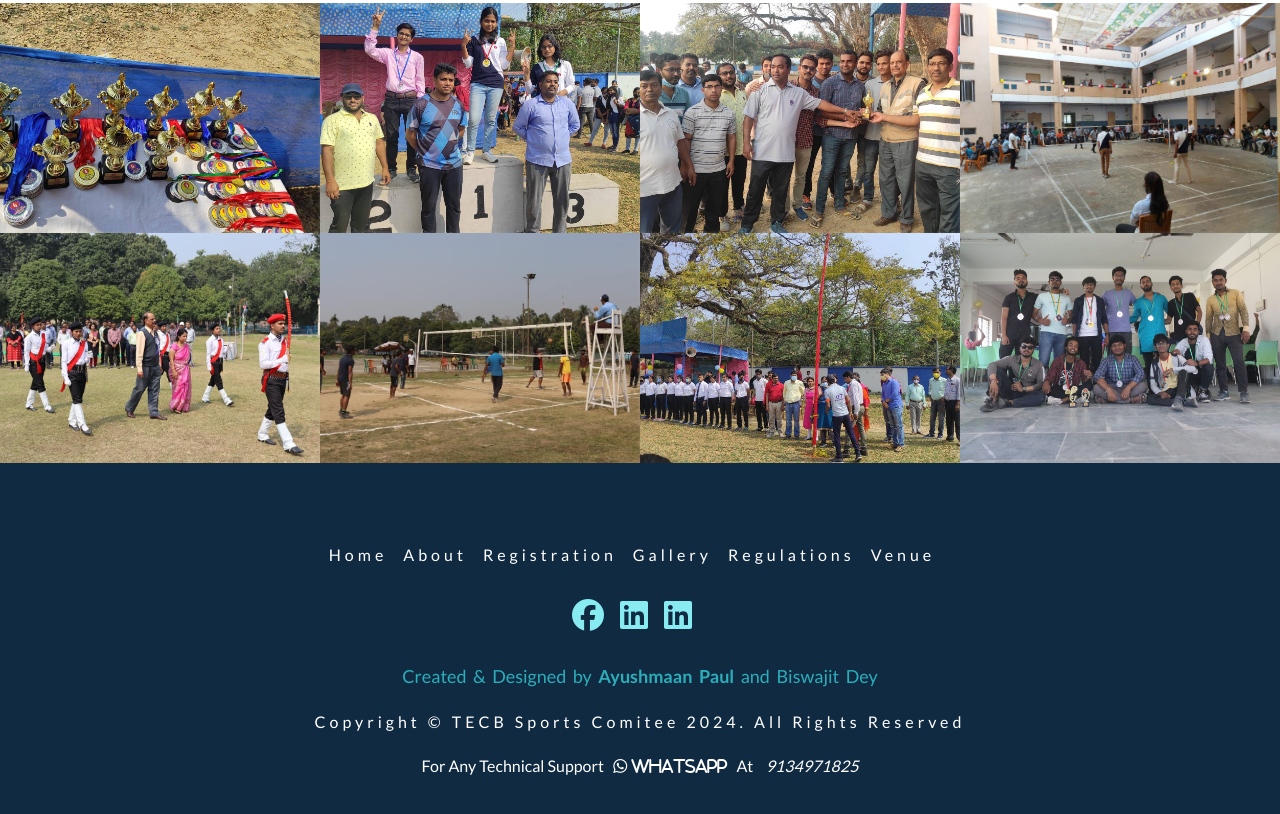
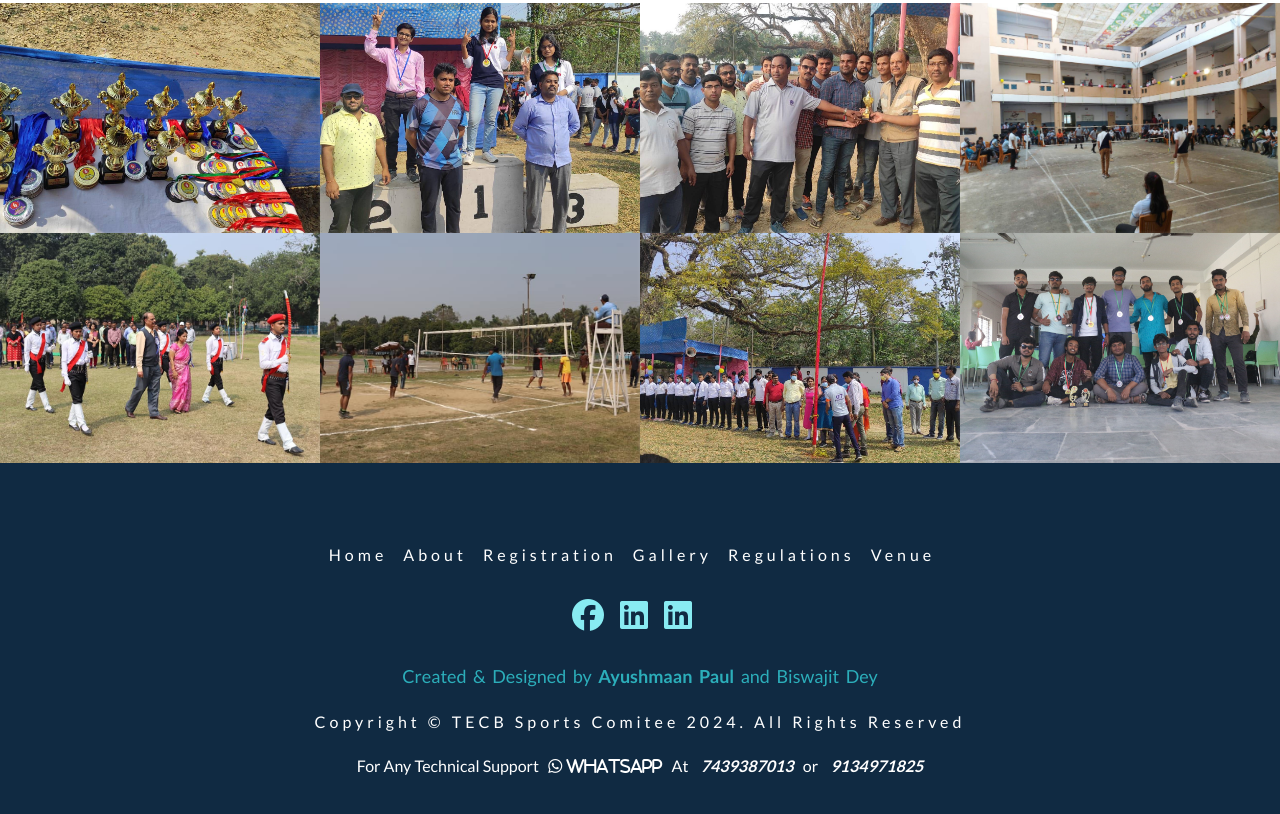
Before and after one commit to PaulAyushmaan/Sportivo-4.0, a plain HTML site: page index.html in a window 1280 px wide. Shown: the part 4565-5379 px from the top of the page. Drawn offline with Linux system fonts and the light colour scheme.

Commit message:
index updated

```diff
--- a/index.html
+++ b/index.html
@@ -715,8 +715,9 @@
 			<p class="contact">
 				For Any Technical Support &nbsp;&nbsp;<i class="fab fa-whatsapp"
 					>&nbsp;WhatsApp</i
-				>&nbsp;&nbsp; At &nbsp;&nbsp;
-				<i>9134971825</i>
+				>&nbsp;&nbsp; At &nbsp;&nbsp; <strong><i>7439387013</i></strong
+				>&nbsp;&nbsp; or &nbsp;&nbsp;
+				<strong><i>9134971825</i></strong>
 			</p>
 		</footer>
 		<script
```
